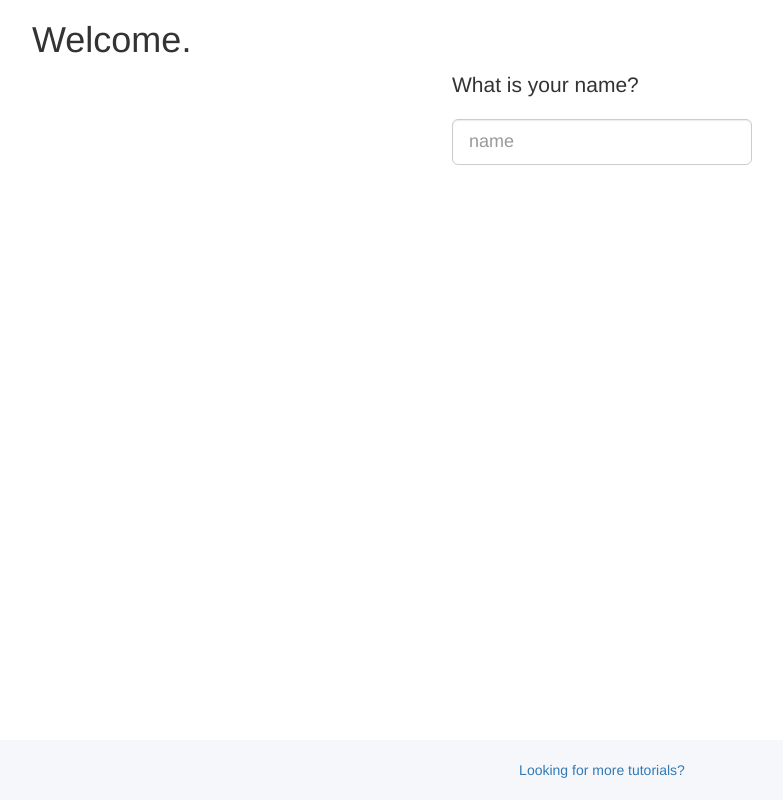
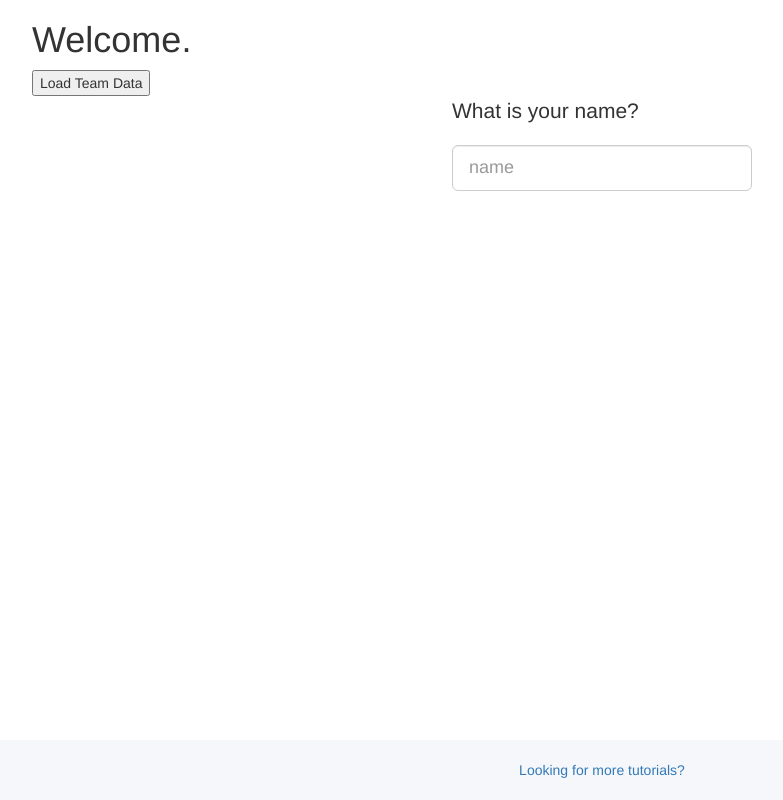
Before and after one commit to mattnero/fantasy-hockey-rankings, a website: page views/index.html in a window 1280 px wide. Shown: the whole page, without its empty margins (38-821 px from the left). Drawn offline with nearby package versions, Linux system fonts and the light colour scheme; no server answers.

Commit message:
adding button to the UI

```diff
--- a/views/index.html
+++ b/views/index.html
@@ -53,6 +53,7 @@
 <body>
     <div class="container" id="container">
         <h1 data-i18n="welcome"></h1> <!-- Welcome -->
+        <button type="button">Load Team Data</button>
         <div id="nameInput" class="input-group-lg center-block helloInput">
             <p class="lead" data-i18n="what_is_your_name"></p>
             <input id="user_name" type="text" class="form-control" aria-describedby="sizing-addon1" value="" />
```
